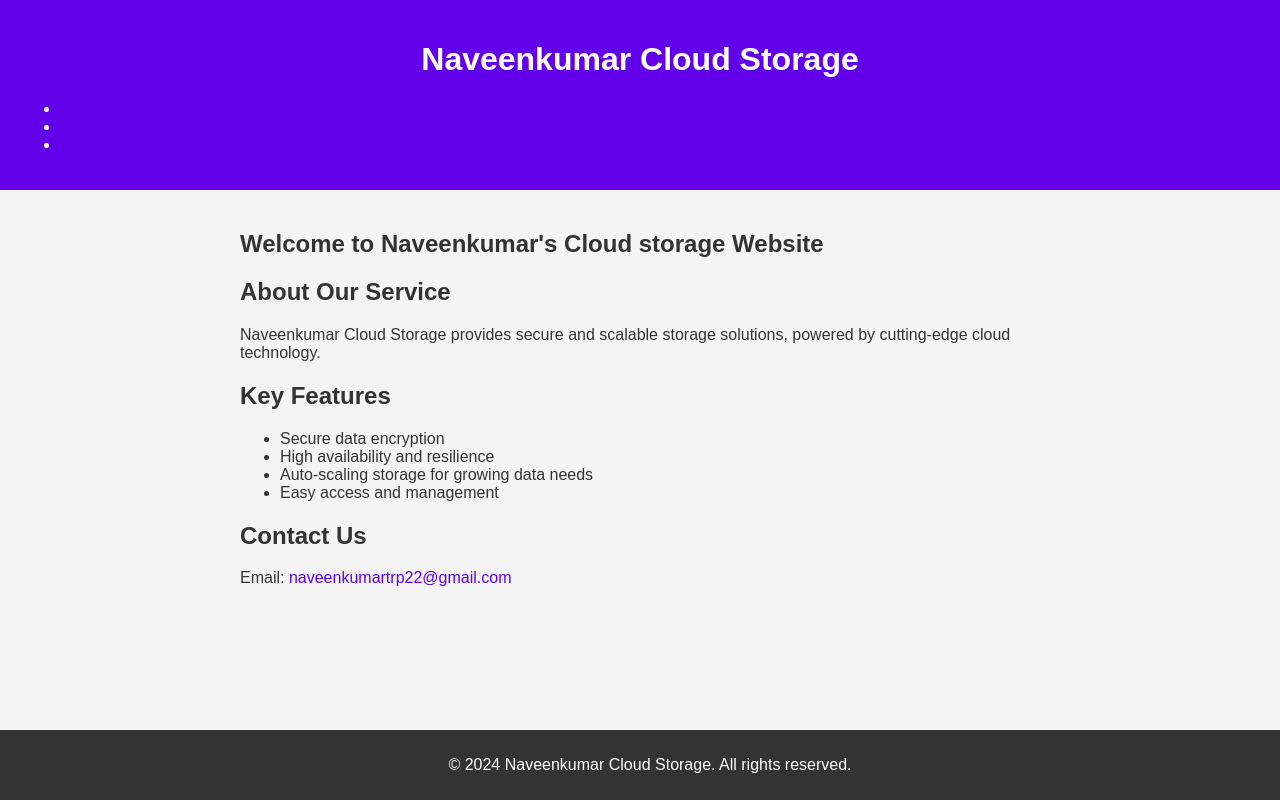
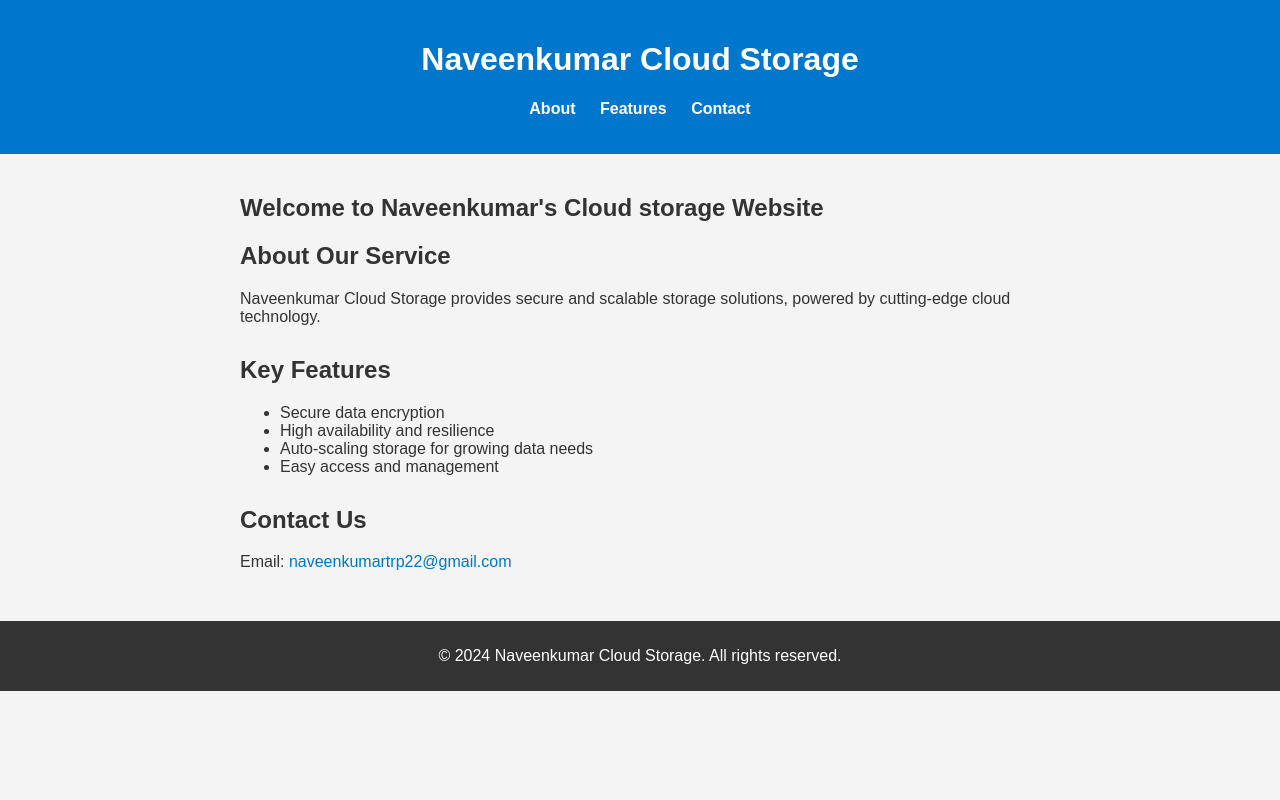
Before and after one commit to naveenkumartrp22/Cloud-Storage-Website, a plain HTML site: page index.html in a window 1280 px wide. Drawn offline with Linux system fonts and the light colour scheme.

Commit message:
Update style.css

```diff
--- a/style.css
+++ b/style.css
@@ -7,10 +7,26 @@ body {
 }
 
 header {
-    background-color: #6200ea;
+    background-color: #0077cc;
     color: white;
+    padding: 20px;
     text-align: center;
-    padding: 20px;
+}
+
+nav ul {
+    list-style: none;
+    padding: 0;
+}
+
+nav ul li {
+    display: inline;
+    margin: 0 10px;
+}
+
+nav ul li a {
+    color: white;
+    text-decoration: none;
+    font-weight: bold;
 }
 
 main {
@@ -20,7 +36,7 @@ main {
 }
 
 section {
-    margin-bottom: 20px;
+    margin-bottom: 30px;
 }
 
 footer {
@@ -28,13 +44,10 @@ footer {
     color: white;
     text-align: center;
     padding: 10px;
-    position: fixed;
-    bottom: 0;
-    width: 100%;
 }
 
 a {
-    color: #6200ea;
+    color: #0077cc;
     text-decoration: none;
 }
 
```
